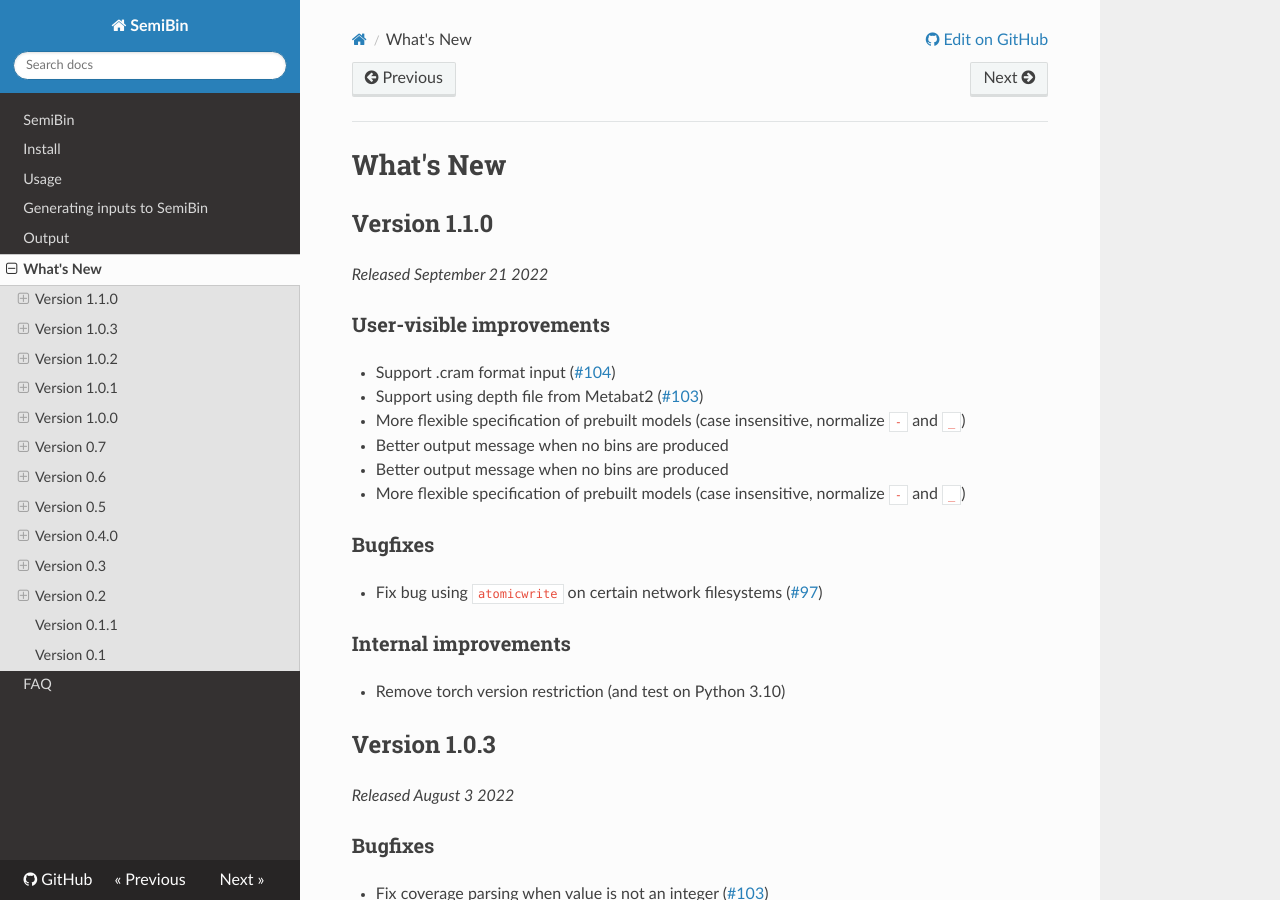
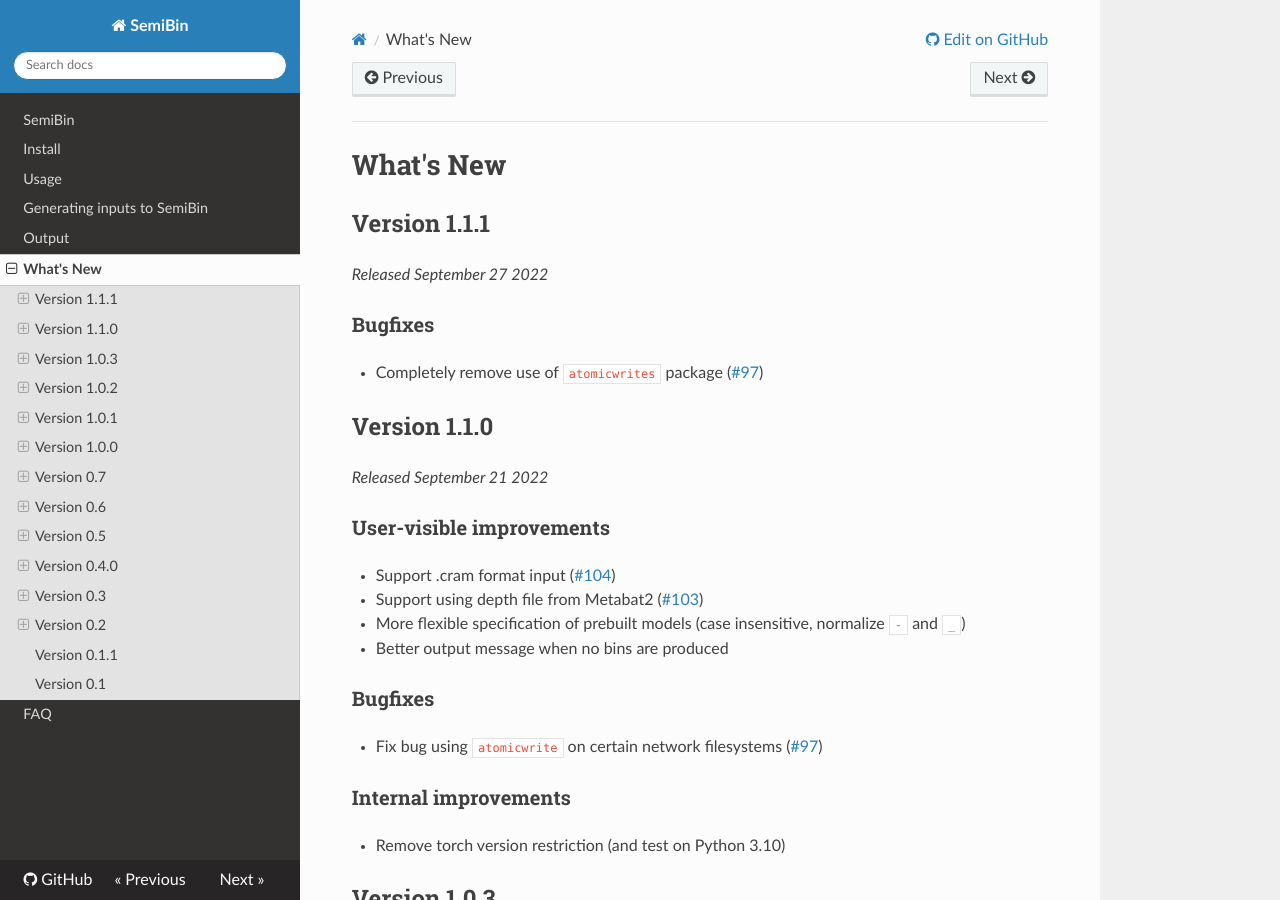
Before and after one commit to BigDataBiology/SemiBin, an MkDocs documentation site: the page built from docs/whatsnew.md, in a window 1280 px wide and 900 px high. Built offline with MkDocs 1.6.1, drawn with Linux system fonts in a browser that asks for light colours; nearby versions of some CDN libraries.

Commit message:
RLS Version 1.1.1
Completely remove use of atomicwrites package (v1.1.0 was incomplete in
this respect).

```diff
--- a/docs/whatsnew.md
+++ b/docs/whatsnew.md
@@ -1,4 +1,12 @@
 # What's New
+
+## Version 1.1.1
+
+*Released September 27 2022*
+
+### Bugfixes
+
+- Completely remove use of `atomicwrites` package ([#97](https://github.com/BigDataBiology/SemiBin/issues/97))
 
 ## Version 1.1.0
 
@@ -10,8 +18,6 @@
 - Support using depth file from Metabat2 ([#103](https://github.com/BigDataBiology/SemiBin/issues/103))
 - More flexible specification of prebuilt models (case insensitive, normalize `-` and `_`)
 - Better output message when no bins are produced
-- Better output message when no bins are produced
-- More flexible specification of prebuilt models (case insensitive, normalize `-` and `_`)
 
 ### Bugfixes
 
```
Also changed, not shown: 2 other files.
